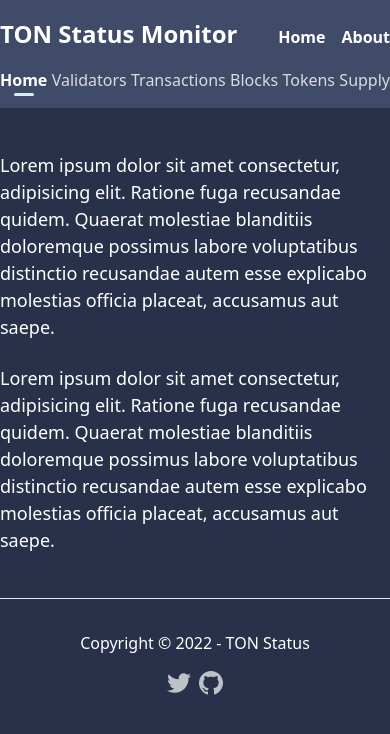
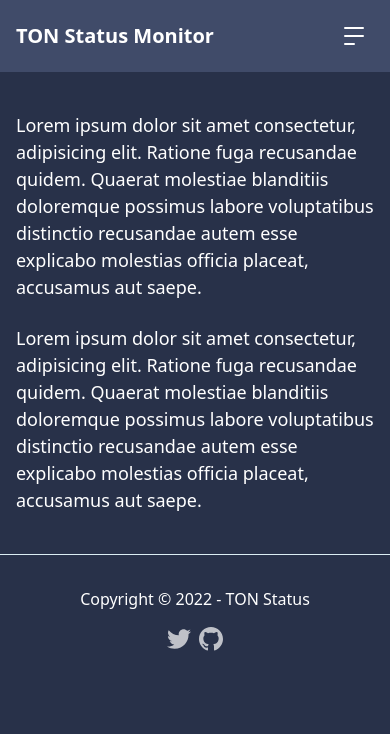
Before and after one commit to sky-ring/ton-house, a Next.js app: page /about in a window 390 px wide. Shown: the top 734 px of the page. Built offline with nearby package versions, Linux system fonts and the light colour scheme.

Commit message:
feat: create mobile header menu

```diff
--- a/package.json
+++ b/package.json
@@ -24,6 +24,7 @@
     "next-seo": "^5.4.0",
     "react": "^18.2.0",
     "react-dom": "^18.2.0",
+    "react-transition-group": "^4.4.2",
     "sass": "^1.54.0"
   },
   "devDependencies": {
@@ -36,6 +37,7 @@
     "@types/jest": "^28.1.5",
     "@types/node": "^18.0.4",
     "@types/react": "^18.0.15",
+    "@types/react-transition-group": "^4.4.5",
     "@types/sass": "^1.43.1",
     "@typescript-eslint/eslint-plugin": "^5.30.6",
     "@typescript-eslint/parser": "^5.30.6",
--- a/src/components/Main/header/Header.tsx
+++ b/src/components/Main/header/Header.tsx
@@ -1,17 +1,32 @@
 import Link from 'next/link';
-import React from 'react';
+import React, { useState } from 'react';
 
+import MenuIcon from '@/components/icons/menu';
 import styles from '@/styles/main/header.module.scss';
 import { AppConfig } from '@/utils/AppConfig';
 
 import type { Tab } from './Header.types';
-import Tabs from './Tabs';
+import HeaderTabs from './Tabs';
+
+type MenuButtonProps = {
+  onClick?: () => void;
+};
+
+const MenuButton = (props: MenuButtonProps) => (
+  <div className={styles.menuButton} onClick={props.onClick}>
+    <MenuIcon />
+  </div>
+);
 
 type HeaderProps = {
   tab: Tab;
 };
 
 export default function Header({ tab }: HeaderProps) {
+  const [menuOpen, setMenuOpen] = useState(false);
+
+  const handleMenuClick = () => setMenuOpen((p) => !p);
+
   return (
     <div className={styles.headerContainer}>
       <header className={styles.header}>
@@ -25,8 +40,10 @@
               <Link href="/about">About</Link>
             </li>
           </ul>
+
+          <MenuButton onClick={handleMenuClick} />
         </div>
-        <Tabs selected={tab} />
+        <HeaderTabs menuOpen={menuOpen} tab={tab} />
       </header>
     </div>
   );
--- a/src/components/Main/header/Tabs.tsx
+++ b/src/components/Main/header/Tabs.tsx
@@ -1,5 +1,6 @@
 import cn from 'classnames';
 import React from 'react';
+import { CSSTransition } from 'react-transition-group';
 
 import styles from '@/styles/main/header.module.scss';
 
@@ -19,7 +20,7 @@
   selected: boolean;
 };
 
-function TabItem({ title, selected }: TabProps) {
+export function TabItem({ title, selected }: TabProps) {
   return (
     <a
       // @ts-ignore
@@ -37,7 +38,7 @@
   selected: Tab;
 };
 
-export default function Tabs({ selected }: TabsProps) {
+export function Tabs({ selected }: TabsProps) {
   return (
     <div className={styles.tabs}>
       {TABS.map((tab) => (
@@ -46,3 +47,33 @@
     </div>
   );
 }
+
+type HeaderTabsProps = {
+  menuOpen: boolean;
+  tab: Tab;
+};
+
+export default function HeaderTabs(props: HeaderTabsProps) {
+  return (
+    <>
+      <div className={styles.headerMenu}>
+        <CSSTransition
+          in={props.menuOpen}
+          timeout={200}
+          classNames={{
+            enter: styles.menuEnter,
+            enterActive: styles.menuEnterActive,
+            exit: styles.menuExit,
+            exitActive: styles.menuExitActive,
+          }}
+          unmountOnExit
+        >
+          <Tabs selected={props.tab} />
+        </CSSTransition>
+      </div>
+      <div className={styles.headerTab}>
+        <Tabs selected={props.tab} />
+      </div>
+    </>
+  );
+}
--- /dev/null
+++ b/src/components/icons/menu.tsx
@@ -0,0 +1,14 @@
+import type { SVGProps } from 'react';
+import React from 'react';
+
+const Menu = (props: SVGProps<SVGSVGElement>) => (
+  <svg xmlns="http://www.w3.org/2000/svg" viewBox="0 0 20 18" {...props}>
+    <g data-name="Group 13" fill="none" strokeLinecap="round" strokeWidth={2}>
+      <path data-name="Line 2" d="M1 9h18" />
+      <path data-name="Line 3" d="M1 1h18" />
+      <path data-name="Line 4" d="M1 17h9" />
+    </g>
+  </svg>
+);
+
+export default Menu;
--- a/src/styles/main/footer.module.scss
+++ b/src/styles/main/footer.module.scss
@@ -1,7 +1,8 @@
 @import '../colors';
 
 .footer {
-  @apply mx-auto max-w-full sm:max-w-screen-sm md:max-w-screen-md lg:max-w-screen-lg pt-8;
+  @apply mx-auto max-w-full sm:max-w-screen-sm md:max-w-screen-md lg:max-w-screen-lg;
+  @apply py-8 px-4;
   @apply flex flex-col flex-nowrap items-center justify-center;
   @apply text-white;
 
--- a/src/styles/main/header.module.scss
+++ b/src/styles/main/header.module.scss
@@ -6,19 +6,22 @@
 }
 
 .header {
-  @apply mx-auto max-w-full sm:max-w-screen-sm md:max-w-screen-md lg:max-w-screen-lg py-4;
+  @apply mx-auto max-w-full sm:max-w-screen-sm md:max-w-screen-md lg:max-w-screen-lg;
+  @apply py-4 px-4;
 }
 
 .headerContent{
-  @apply flex flex-row flex-nowrap items-baseline font-bold text-white;
+  @apply flex flex-row flex-nowrap items-center font-bold text-white;
 
   justify-content: space-between;
 
   h2 {
-    @apply text-2xl;
+    @apply text-xl sm:text-2xl;
   }
 
   ul {
+    @apply hidden sm:inline-block;
+
     li {
       @apply inline ml-4;
     }
@@ -29,16 +32,33 @@
       color: $secondary-text;
     }
   }
+
+  .menuButton {
+    @apply cursor-pointer sm:hidden;
+    padding: 10px;
+    stroke: $primary-text;
+    border-radius: 50%;
+    transition: background-color 0.2s;
+
+    svg {
+      width: 20px;
+      height: 20px;
+    }
+
+    &:hover {
+      background-color: rgba($secondary-text, 0.2);
+    }
+  }
 }
 
 .tabs {
-  @apply flex flex-row flex-nowrap items-baseline justify-between mt-4;
-
-
+  @apply flex flex-col sm:flex-row flex-nowrap text-center items-stretch justify-center sm:items-baseline sm:justify-between;
+  @apply mt-4;
 }
 
 .tab {
   @apply opacity-80 cursor-pointer text-white;
+  @apply mb-4 sm:mb-0;
   transition: opacity 0.2s;
 
   &:hover{
@@ -61,3 +81,35 @@
     width: 20px;
   }
 }
+
+
+.header{
+  &Menu {
+    @apply block sm:hidden;
+  }
+  &Tab{
+    @apply hidden sm:block;
+  }
+}
+
+
+
+/* Menu Opening Animation/Transition Classes */
+.menuEnter {
+  opacity: 0;
+  transform: translateY(-100px);
+}
+.menuEnterActive {
+  opacity: 1;
+  transform: translateY(0);
+  transition: opacity 200ms, transform 200ms;
+}
+.menuExit {
+  opacity: 1;
+  transform: translateY(0);
+}
+.menuExitActive {
+  opacity: 0;
+  transform: translateY(-100px);
+  transition: opacity 200ms, transform 200ms;
+}
--- a/src/styles/main/main.module.scss
+++ b/src/styles/main/main.module.scss
@@ -1,7 +1,7 @@
 @import '../colors';
 
 .content {
-  @apply py-5 text-lg;
+  @apply py-4 px-4 text-lg;
   color: $primary-text;
 }
 
```
Also changed, not shown: 2 other files (tests, documents, lock files or other folders).
